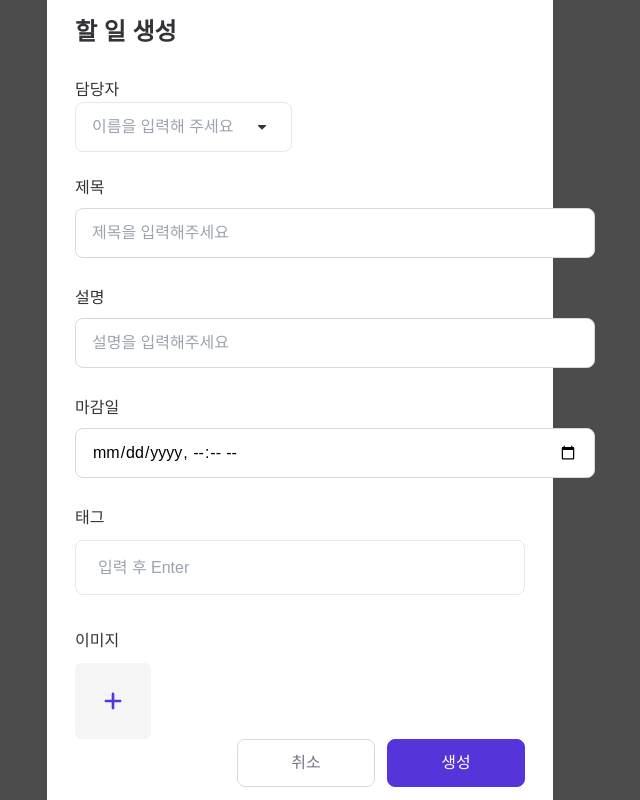
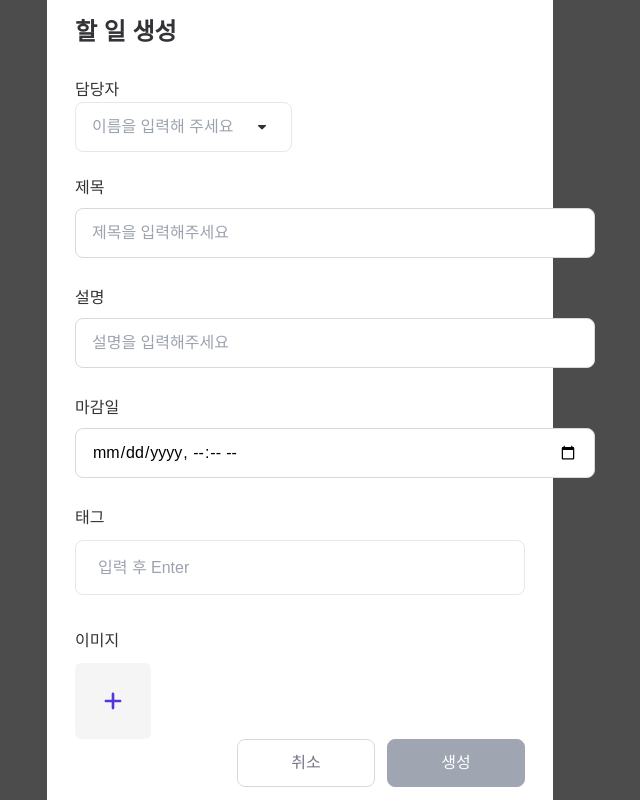
Before and after one commit to only-arrow-function/Taskify, a Next.js app: page /temporary-eansu in a window 1280 px wide. Shown: the whole page, without its empty margins (340-980 px from the left). Built offline with nearby package versions, Linux system fonts and the light colour scheme.

Commit message:
refactor [윤아영] : image url과 onChange 핸들러를 props로 전달

```diff
--- a/components/modal/modal-new-todo.tsx
+++ b/components/modal/modal-new-todo.tsx
@@ -31,7 +31,8 @@ const temporaryPostId = {
 
 // columnId, assigneeUserId : 어디서 가져올까? columnId는 props로? assigneeUserId: useSWR?
 const ModalNewTodo = () => {
-  const { isFilled, setTitle, setDescription, setDueDate, setAddTag, setRemoveTag, ...formState } = useIsFormFilled();
+  const { isFilled, setTitle, setDescription, setDueDate, setAddTag, setRemoveTag, setImageUrl, ...formState } =
+    useIsFormFilled();
 
   const handleStateChange = (event: ChangeEvent, setter: (value: string) => void) => {
     event.preventDefault();
@@ -94,8 +95,8 @@ const ModalNewTodo = () => {
             onAddTag={setAddTag}
             onRemoveTag={setRemoveTag}
           />
-          <InputWithImg label="이미지" id="image" />
-          <ModalButtonGroup positiveName="생성" disabled={isFilled} />
+          <InputWithImg label="이미지" id="image" value={formState.imageUrl} onChangeImageURL={setImageUrl} />
+          <ModalButtonGroup positiveName="생성" disabled={!isFilled} />
         </form>
       </ModalNewTodoLayout>
     </>
--- a/components/modal/todo/input-with-img.tsx
+++ b/components/modal/todo/input-with-img.tsx
@@ -1,14 +1,21 @@
 import { ChangeEvent } from 'react';
 import Image from 'next/image';
 import requests from '@/apis/request';
-import { useIsFormFilled } from '@/hooks/use-is-form-filled';
 import AddIcon from '@/public/chips/add.svg';
 
 const tempColumnId = 20004;
 
-const InputWithImg = ({ label, id }: { label: string; id: string }) => {
-  const { imageUrl, setImageUrl } = useIsFormFilled();
-
+const InputWithImg = ({
+  label,
+  id,
+  value,
+  onChangeImageURL,
+}: {
+  label: string;
+  id: string;
+  value: string;
+  onChangeImageURL: (url: string) => void;
+}) => {
   const handleChange = async (e: ChangeEvent) => {
     const target = e.target as HTMLInputElement;
 
@@ -21,7 +28,7 @@ const InputWithImg = ({ label, id }: { label: string; id: string }) => {
 
     const imageUrl = await requests.postCardImage(tempColumnId, formData);
 
-    setImageUrl(imageUrl);
+    onChangeImageURL(imageUrl);
   };
 
   return (
@@ -31,8 +38,8 @@ const InputWithImg = ({ label, id }: { label: string; id: string }) => {
         htmlFor={id}
         className="relative flex justify-center items-center w-[76px] h-[76px] rounded-md bg-[#F5F5F5] overflow-hidden"
       >
-        {!imageUrl && <Image width={28} height={28} src={AddIcon} alt="이미지 추가하기" />}
-        {imageUrl && <Image fill src={imageUrl} alt="이미지 미리보기" style={{ objectFit: 'cover' }} />}
+        {!value && <Image width={28} height={28} src={AddIcon} alt="이미지 추가하기" />}
+        {value && <Image fill src={value} alt="이미지 미리보기" style={{ objectFit: 'cover' }} />}
       </label>
       <input id={id} type="file" accept="image/*" onChange={handleChange} className="hidden" />
     </div>
```
